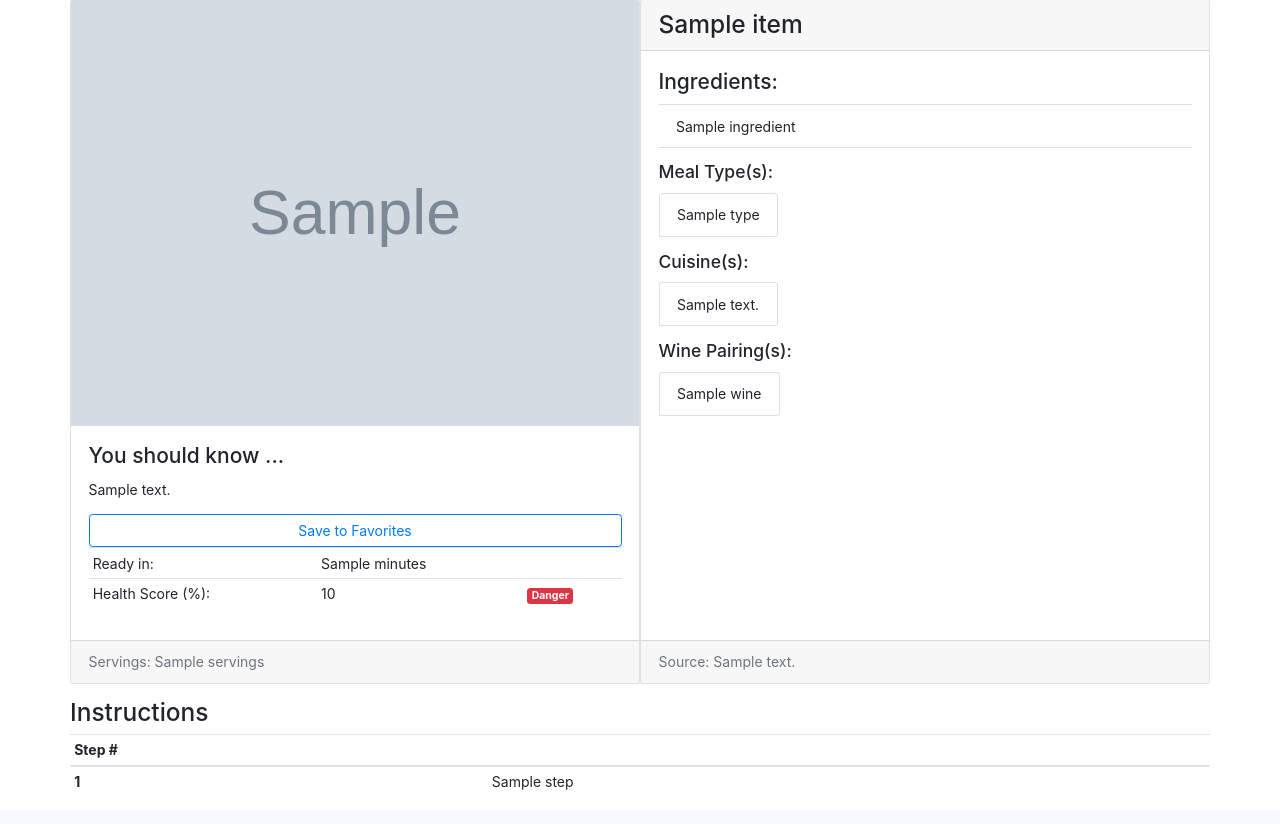
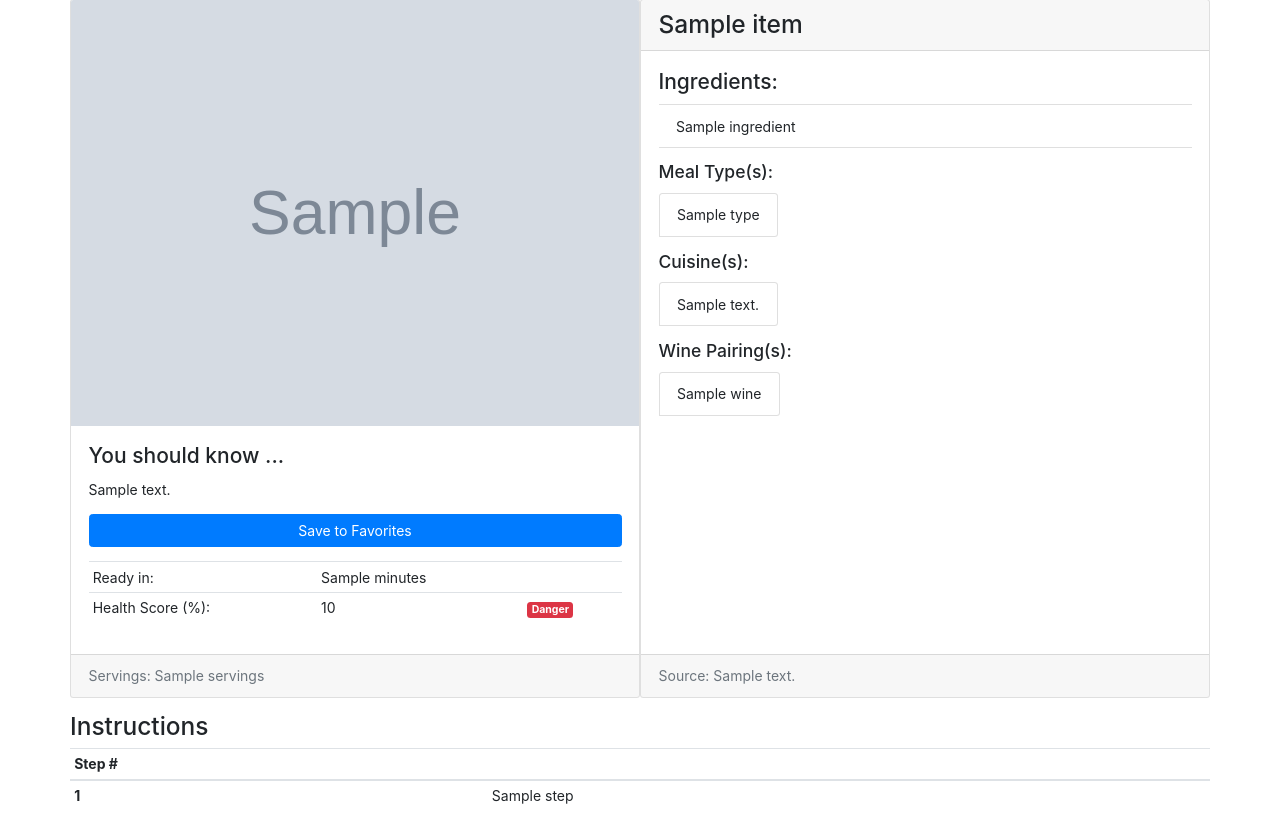
Before and after one commit to dm1905once/cap1_spoon, a Flask app: page /recipes/1 in a window 1280 px wide. Shown: the part 128-952 px from the top of the page. Before the commit the page ends 918 px from the top, so only its background shows below. Run offline with Flask 2, Linux system fonts and the light colour scheme; tables that the repository leaves empty hold one stand-in row (values such as "Sample post"); grey boxes marked "Sample" are stand-in pictures; a database or web service that is not in the repository returns one stand-in record (values such as "Sample title"); data that the repository does not hold is empty; some libraries are stand-ins or nearby versions; some web fonts are replaced.

Commit message:
More minor updates to the recipe_details template

```diff
--- a/templates/recipe_details.html
+++ b/templates/recipe_details.html
@@ -15,8 +15,8 @@
                 <div class="card-body">
                     <h4 class="card-title">You should know ...</h4>
                     <p class="card-text">{{recipe['summary']}}</a></p>
-                    <a class="btn btn-outline-primary btn-block" href="#">Save to Favorites</a>
-                    <table class="table table-sm">
+                    <a class="btn btn-primary btn-block" href="#">Save to Favorites</a>
+                    <table class="table table-sm mt-3">
                         <tbody>
                                 <tr>
                                     <td>Ready in: </td>
```
